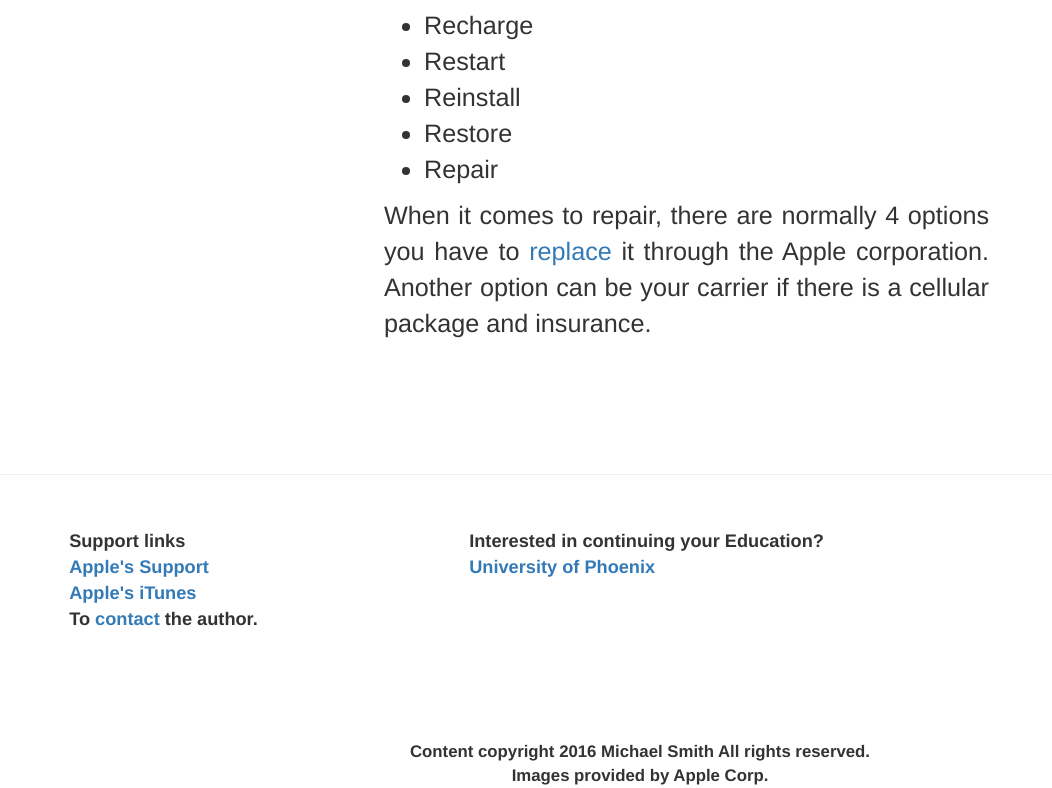
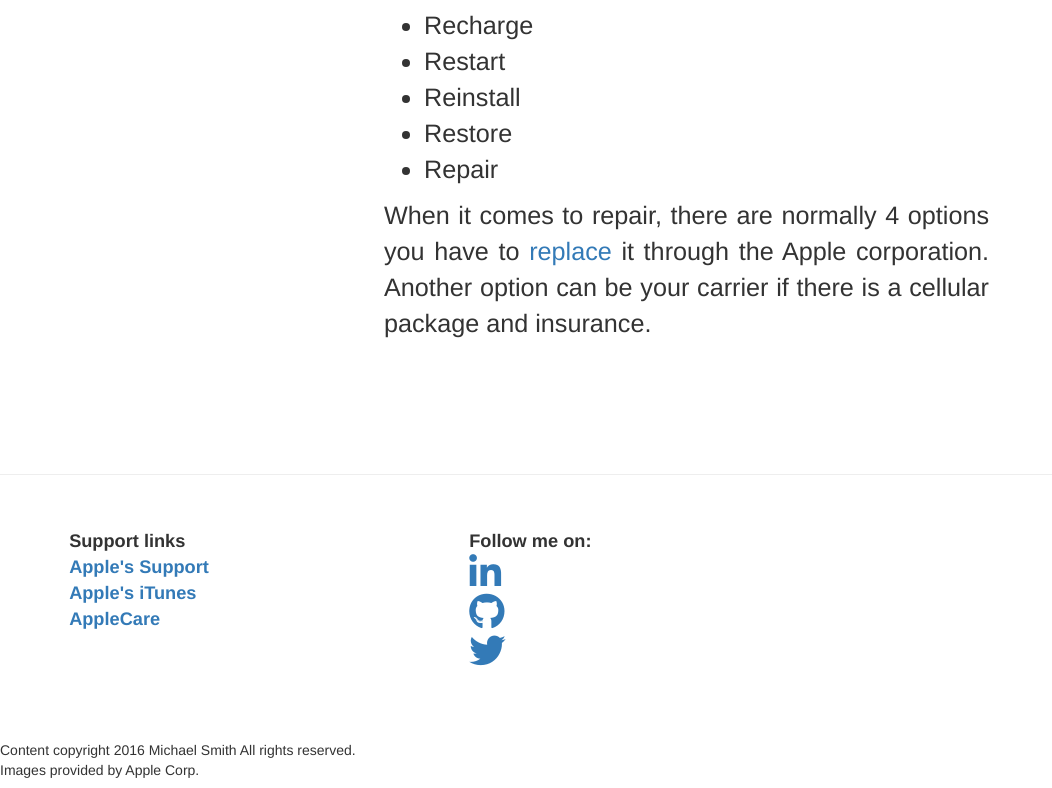
Before and after one commit to M-SmithAllen/AppleFAQ, a plain HTML site: page index.html in a window 1280 px wide. Shown: the part 418-1206 px from the top of the page, without its empty margins (0-1052 px from the left). Drawn offline with Linux system fonts and the light colour scheme.

Commit message:
Update index.html
Added Font Awesome
Fixed navbar:
     href restore.html#wifi was not linking to page and section
     href restore.html#pc_update was not linking to page and section
     href restore.html#restore was not linking to page and section
added social icons/links and reformat changes to footer

```diff
--- a/index.html
+++ b/index.html
@@ -8,6 +8,7 @@
 	<link href="css/main.css" rel="stylesheet">
 	<link href="js/main.js" rel="javascript">
 	<link href="css/bootstrap.min.css" rel="stylesheet">
+	<link rel="stylesheet" href="https://use.fontawesome.com/f1a4de6791.css" media="all">
 </head>
 
 <body>
@@ -31,9 +32,9 @@
 						<ul class="dropdown-menu">
 							<li><a href="restore.html#wifi">Updating thru Wi-Fi</a></li>
 							<li role="separator" class="divider"></li>
-							<li><a href="#pc_update">Updating with computer</a></li>
+							<li><a href="restore.html#pc_update">Updating with computer</a></li>
 							<li role="separator" class="divider"></li>
-							<li><a href="#restore">Restoring</a></li>
+							<li><a href="restore.html#restore">Restoring</a></li>
 						</ul> <!-- dropdown-menu -->
 					</li> <!-- dropdown -->
 				</ul> <!-- nav navbar-nav navbar-right -->
@@ -81,6 +82,7 @@
 	</div><!-- main_body -->
 
 	<hr>
+
 	<div id="footer">
 		<div class="row">
 			<div class="col-md-4">
@@ -88,29 +90,39 @@
 					Support links<br>
 					<a href="http://apple.com/support/">Apple's Support</a><br>
 					<a href="http://apple.com/itunes/">Apple's iTunes</a><br>
-					<p> To <a href="mailto:michael.smith101979@gmail.com">contact</a> the author.</p>
-
+					<a href="http://www.apple.com/support/applecare/">AppleCare</a>
 				</div> <!-- bottom_column -->
 			</div>
 
 			<div class="col-md-4">
 				<div class="middle_footer">
-					Interested in continuing your Education?<br>
-					<a href="http://phoenix.edu">University of Phoenix</a>
+					Follow me on:
+					<div id="myToolTip"></div>
+					<ul class="list-unstyled">
+						<li id="listed">
+							<a class="hoverable" title="LinkedIn" href="https://www.linkedin.com/in/michaelsmith101979" target="_blank">
+								<i class="fa fa-linkedin fa-2x" aria-hidden="true"></i>
+							</a>
+						</li>
+						<li id="listed">
+							<a class="hoverable" title="GitHub" href="https://github.com/bobo6453" target="_blank">
+								<i class="fa fa-github fa-2x" aria-hidden="true"></i>
+							</a>
+						</li>
+						<li id="listed">
+							<a class="hoverable" title="Twitter" href="https://twitter.com/bwninja79" target="_blank">
+								<i class="fa fa-twitter fa-2x" aria-hidden="true"></i>
+							</a>
+						</li>
+					</ul>
 				</div>
-			</div class="col-md-4">
-			<div></div>
+			</div>
 		</div>
-
-		<div class="right_footer">
+		<div class="bottom_footer">
 			Content copyright
-			<script type="text/javascript">
-			document.write(new Date().getFullYear());
-			</script>
-			Michael Smith All rights reserved.<br />
-			Images provided by Apple Corp.
+			<script type="text/javascript">document.write(new Date().getFullYear());</script>
+			Michael Smith All rights reserved.<br />Images provided by Apple Corp.
 		</div>
-
 	</div>
 	<script src="js/jquery-2.1.4.min.js"></script>
 	<!--Does not work with dropdown this way and needs a workaround/research
```
